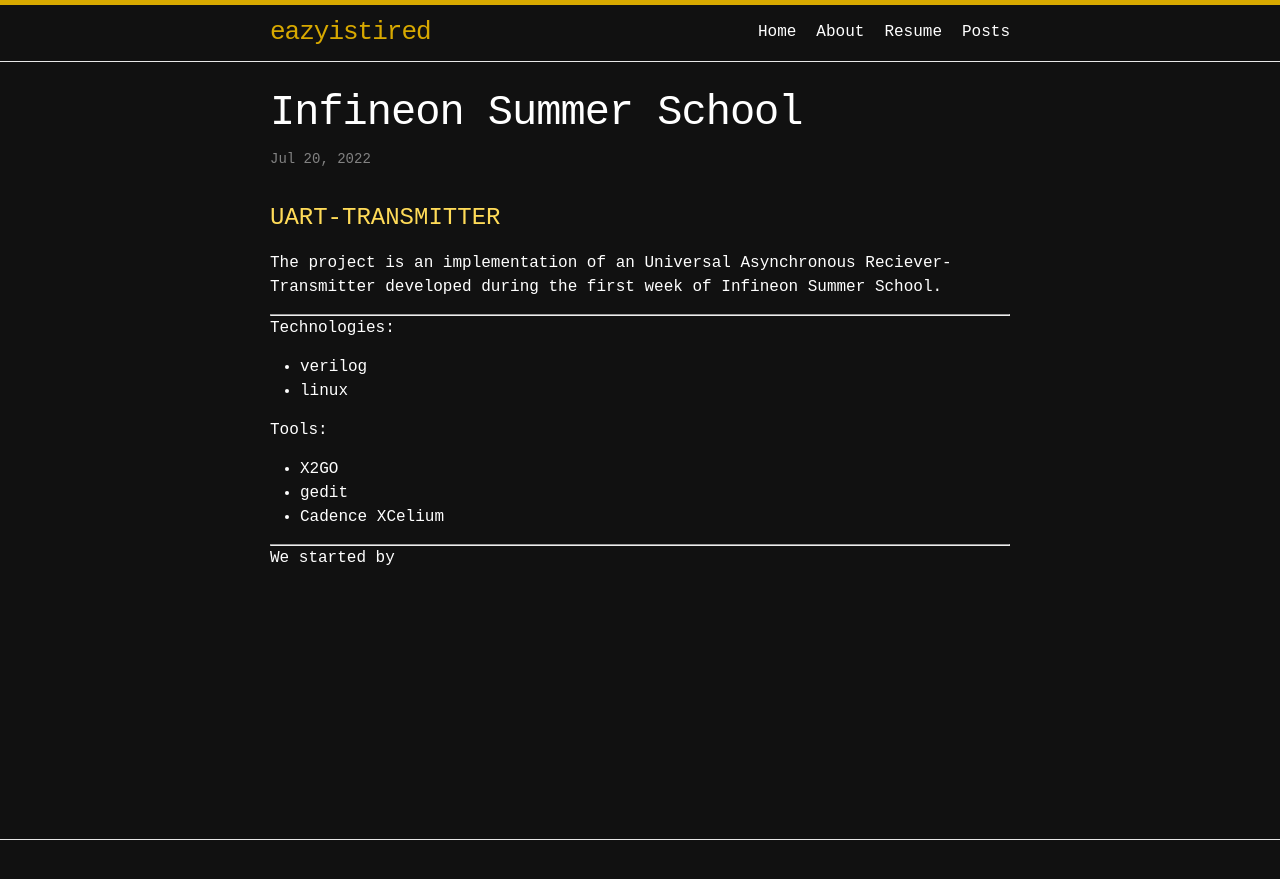
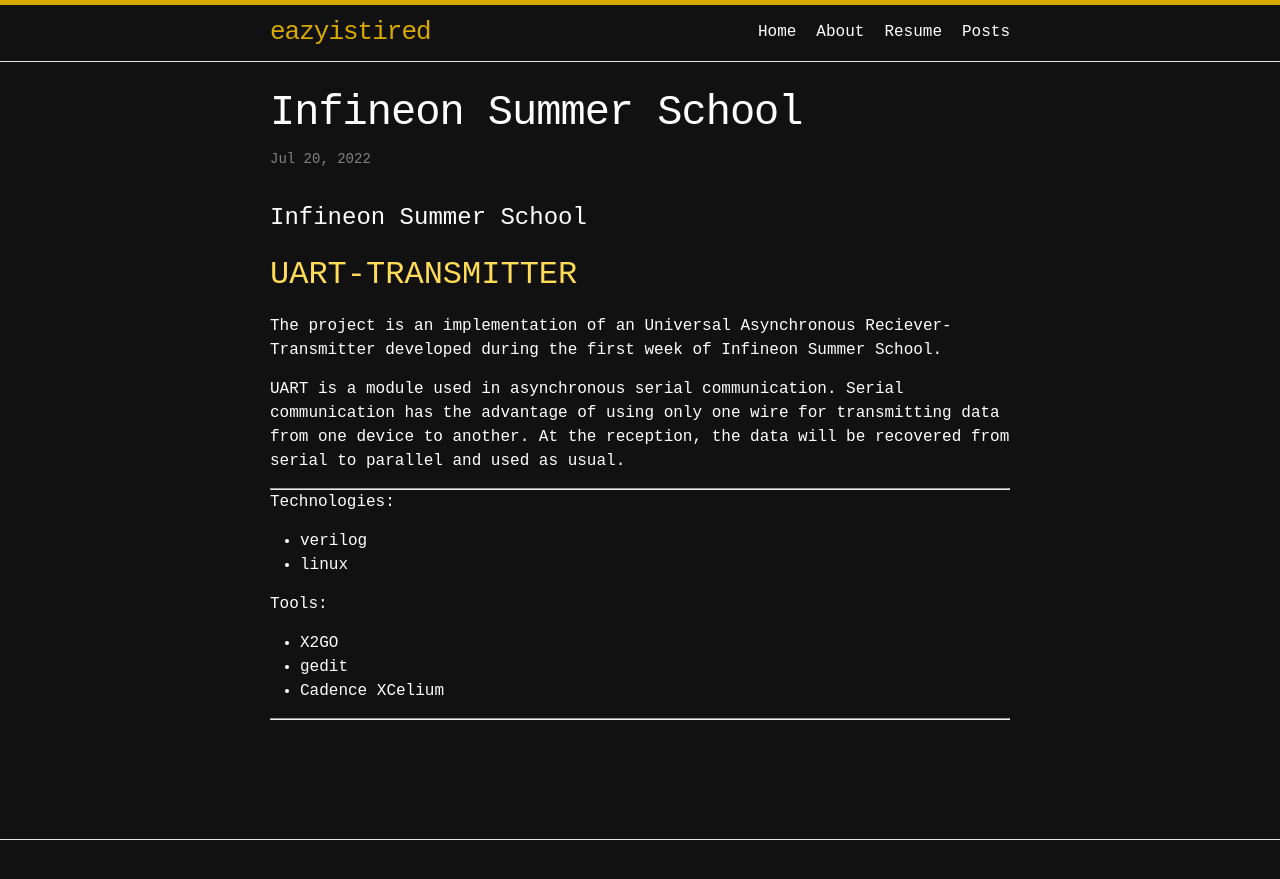
Before and after one commit to eazyistired/personal-website, a Jekyll site: the page built from docs/_posts/2022-07-20-infineon-summer-school.markdown, in a window 1280 px wide. Shown: the top 879 px of the page. Built offline with Jekyll 4.4.1, drawn with Linux system fonts in a browser that asks for light colours.

Commit message:
Updated infineon-summer-school post

```diff
--- a/docs/_posts/2022-07-20-infineon-summer-school.markdown
+++ b/docs/_posts/2022-07-20-infineon-summer-school.markdown
@@ -4,9 +4,13 @@ title: Infineon Summer School
 status: idle
 ---
 
-# [UART-TRANSMITTER](https://github.com/eazyistired/UART_TRANSMITTER)
+# Infineon Summer School
+
+## [UART-TRANSMITTER](https://github.com/eazyistired/UART_TRANSMITTER)
 
 The project is an implementation of an Universal Asynchronous Reciever-Transmitter developed during the first week of Infineon Summer School.
+
+UART is a module used in asynchronous serial communication. Serial communication has the advantage of using only one wire for transmitting data from one device to another. At the reception, the data will be recovered from serial to parallel and used as usual.
 
 ---
 
@@ -20,5 +24,3 @@ Tools:
 - Cadence XCelium
 
 ---
-
-We started by
```
